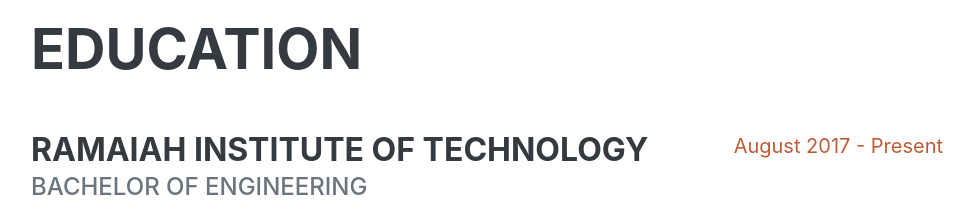
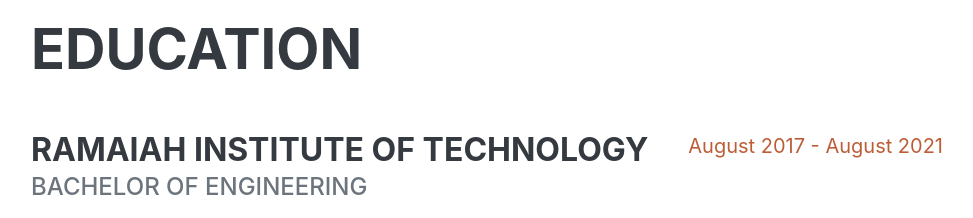
Before and after one commit to Harshubh-Meherishi/about-me, a plain HTML site: page index.html in a window 1280 px wide. Shown: the part 8520-8738 px from the top of the page, without its empty margins (289-1262 px from the left). Drawn offline with nearby package versions, Linux system fonts and the light colour scheme; a web font is replaced by a local one.

Commit message:
Update index.html

```diff
--- a/index.html
+++ b/index.html
@@ -191,7 +191,7 @@
                             <div>Information and Computer Sciences</div>
                             <p>CGPA: 9.27</p>
                         </div>
-                        <div class="flex-shrink-0"><span class="text-primary">August 2017 - Present </span></div>
+                        <div class="flex-shrink-0"><span class="text-primary">August 2017 - August 2021</span></div>
                     </div>
                     <div class="d-flex flex-column flex-md-row justify-content-between">
                         <div class="flex-grow-1">
```
